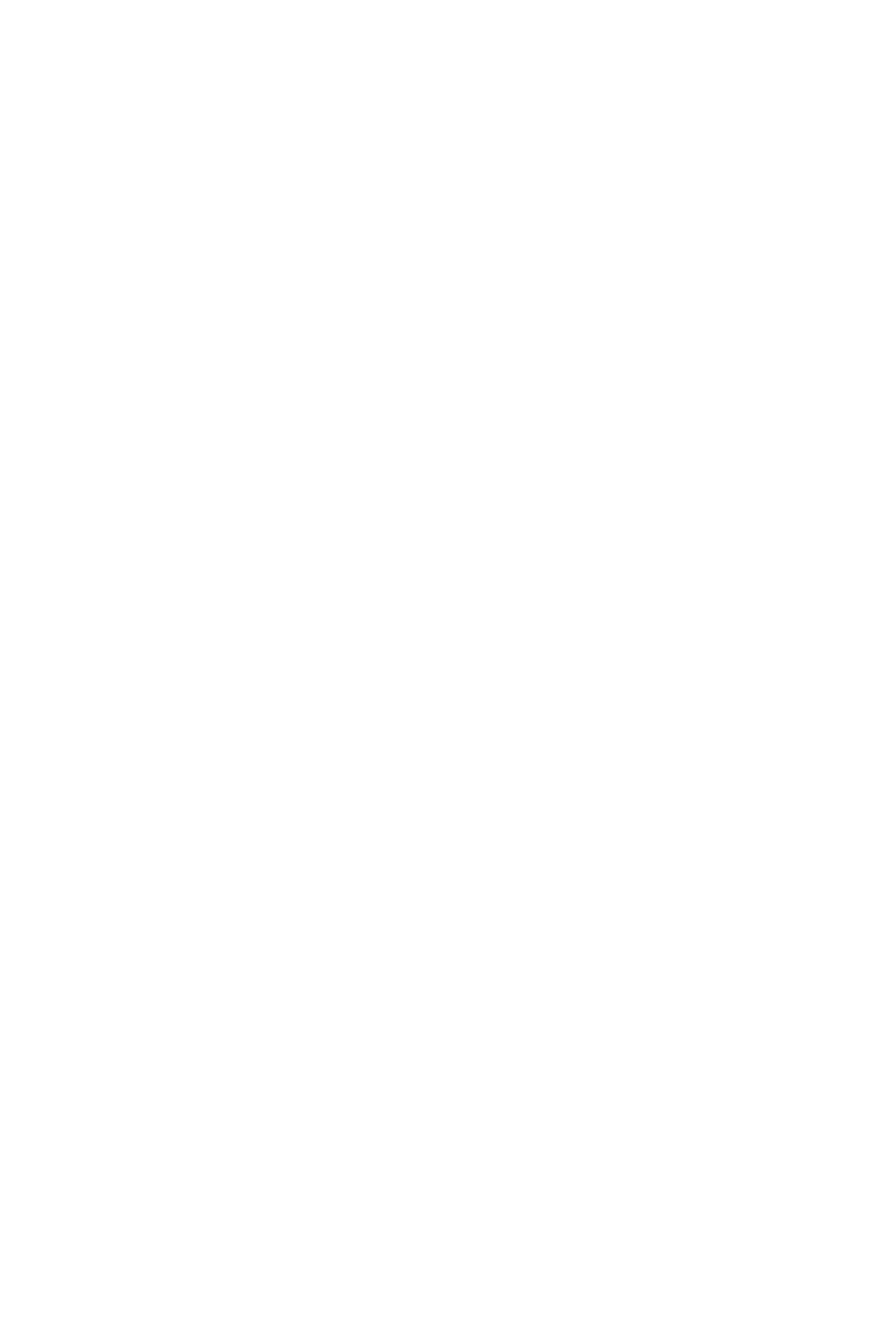
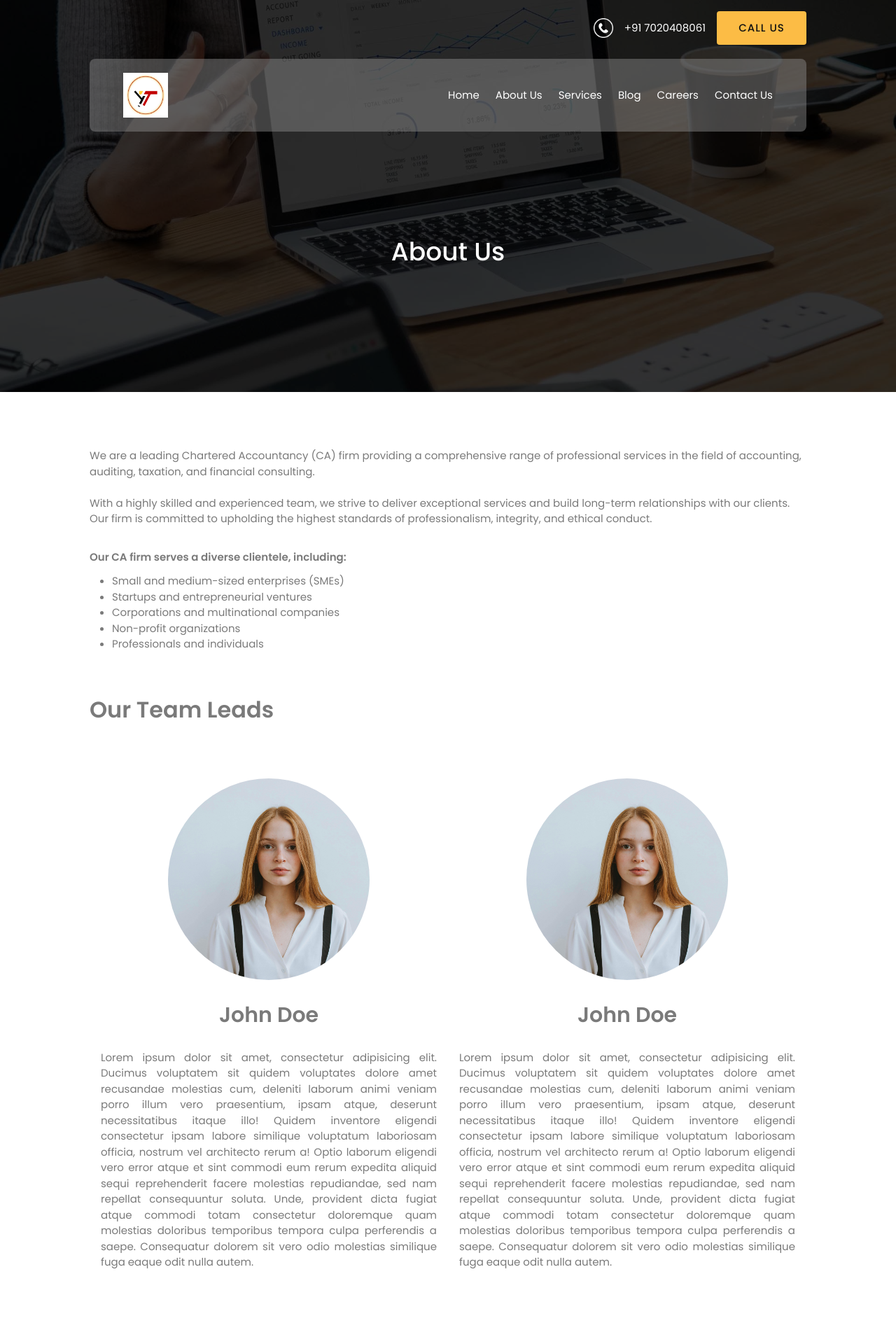
Before and after one commit to TejasAghade/yogeshThubePortfolio, a React (Vite) app: page /about-us in a window 1280 px wide. Shown: the top 1920 px of the page at 70% size. Before the commit the page ends 800 px from the top, so only its background shows below. Built offline with nearby package versions, Linux system fonts and the light colour scheme.

Commit message:
about page

```diff
--- a/src/App.css
+++ b/src/App.css
@@ -8,15 +8,7 @@ body{
   width: 100%;
 }
 
-.hero-section{
-  background: url('./assets/bg.webp');
-  background-position: center;
-  background-repeat: no-repeat;
-  background-size: cover;
-  height: 100vh;
-  width: 100%;
-  margin: 0;
-}
+
 
 .backdrop{
   height: 100%;
--- a/src/App.jsx
+++ b/src/App.jsx
@@ -18,7 +18,7 @@ function App() {
         <HomeFour/>
         <HomeFive/>
         <HomeSix/>
-        <Footer/>
+
       </div>
       <div className="wp-icon">
         <img src="assets/wp.png" alt="not found" />
--- a/src/components/about.jsx
+++ b/src/components/about.jsx
@@ -1,12 +1,72 @@
 import React from 'react'
+import Navbar from './navbar'
+
+import '../styles/css/about.css';
 
 export default function About() {
   return (
     <>
-        <div className='about'>
-
+      <section className='about'>
+        <div className="navbar text-white"><Navbar/></div>
+        <div className="header text-white flex justify-center items-center">
+            <h2 className='z-10 text-4xl font-medium mt-40'>About Us</h2>
         </div>
 
+        <div className="main flex justify-center items-center mt-20 apple-system-font">
+          <div className="wrapper w-4/5">
+            <div className="desc">
+              <p className='font-normal'>We are a leading Chartered Accountancy (CA) firm providing a comprehensive range of professional services in the field of accounting, auditing, taxation, and financial consulting.
+                <br/><br/> With a highly skilled and experienced team, we strive to deliver exceptional services and build long-term relationships with our clients. Our firm is committed to upholding the highest standards of professionalism, integrity, and ethical conduct.</p>
+            </div>
+            <div className="list">
+                <p className='font-semibold mt-8'>Our CA firm serves a diverse clientele, including:</p>
+                <ul className="list-disc ml-8 mt-3 font-normal">
+                  <li>Small and medium-sized enterprises (SMEs)</li>
+                  <li>Startups and entrepreneurial ventures</li>
+                  <li>Corporations and multinational companies</li>
+                  <li>Non-profit organizations</li>
+                  <li>Professionals and individuals</li>
+                </ul>
+            </div>
+
+            <div className="team-leads mt-16">
+              <div className="heading">
+                <h2 className="text-3xl font-semibold" style={{fontSize : '2rem'}}>Our Team Leads</h2>
+              </div>
+              <div className="flex flex-row mt-16">
+                  <div className="one w-1/2 p-4">
+                      <div className="profile flex flex-col items-center">
+                        <div className="w-72 h-72 rounded-full overflow-hidden flex justify-center items-center">
+                          <img src="assets/profile.jpeg" className='' alt="" />
+                        </div>
+                        <div className="name mt-8">
+                          <span className='text-3xl font-semibold'>John Doe</span>
+                        </div>
+                        <div className="info mt-8 text-justify font-normal">
+                          <p>Lorem ipsum dolor sit amet, consectetur adipisicing elit. Ducimus voluptatem sit quidem voluptates dolore amet recusandae molestias cum, deleniti laborum animi veniam porro illum vero praesentium, ipsam atque, deserunt necessitatibus itaque illo! Quidem inventore eligendi consectetur ipsam labore similique voluptatum laboriosam officia, nostrum vel architecto rerum a! Optio laborum eligendi vero error atque et sint commodi eum rerum expedita aliquid sequi reprehenderit facere molestias repudiandae, sed nam repellat consequuntur soluta. Unde, provident dicta fugiat atque commodi totam consectetur doloremque quam molestias doloribus temporibus tempora culpa perferendis a saepe. Consequatur dolorem sit vero odio molestias similique fuga eaque odit nulla autem.</p>
+                        </div>
+                      </div>
+                  </div>
+                  <div className="two w-1/2 p-4">
+                    <div className="profile flex flex-col items-center">
+                        <div className="w-72 h-72 rounded-full overflow-hidden flex justify-center items-center">
+                          <img src="assets/profile.jpeg" className='' alt="" />
+                        </div>
+                        <div className="name mt-8">
+                          <span className='text-3xl font-semibold'>John Doe</span>
+                        </div>
+                        <div className="info mt-8 text-justify font-normal">
+                          <p>Lorem ipsum dolor sit amet, consectetur adipisicing elit. Ducimus voluptatem sit quidem voluptates dolore amet recusandae molestias cum, deleniti laborum animi veniam porro illum vero praesentium, ipsam atque, deserunt necessitatibus itaque illo! Quidem inventore eligendi consectetur ipsam labore similique voluptatum laboriosam officia, nostrum vel architecto rerum a! Optio laborum eligendi vero error atque et sint commodi eum rerum expedita aliquid sequi reprehenderit facere molestias repudiandae, sed nam repellat consequuntur soluta. Unde, provident dicta fugiat atque commodi totam consectetur doloremque quam molestias doloribus temporibus tempora culpa perferendis a saepe. Consequatur dolorem sit vero odio molestias similique fuga eaque odit nulla autem.</p>
+                        </div>
+                      </div>
+                  </div>
+              </div>
+            </div>
+          </div>
+        </div>
+
+      </section>
+       <div className="backdrop-f"></div>
     </>
   )
 }
--- a/src/components/home/fifth-section.jsx
+++ b/src/components/home/fifth-section.jsx
@@ -35,7 +35,7 @@ export default function HomeFive() {
                 }
               </div>
               <div className="view-more flex justify-center items-center mt-4">
-                <button className='uppercase mark-bg outline-none border-none hover:bg-gray-400 tracking-wide hover:text-white'>View More TESTIMONIALS</button>
+                <button className='uppercase mark-bg text-base outline-none border-none hover:bg-gray-400 tracking-wide hover:text-white'>View More TESTIMONIALS</button>
               </div>
             </div>
         </section>
--- /dev/null
+++ b/src/data/about.data.js
@@ -0,0 +1,8 @@
+let aboutData = {
+    desc : `We are a leading Chartered Accountancy (CA) firm providing a comprehensive range of professional services in the field of accounting, auditing, taxation, and financial consulting. <br>
+            With a highly skilled and experienced team, we strive to deliver exceptional services and build long-term relationships with our clients. Our firm is committed to upholding the highest standards of professionalism, integrity, and ethical conduct.`,
+    other : {
+        title : "Our CA firm serves a diverse clientele, including:",
+        list : ["Small and medium-sized enterprises (SMEs)", "Startups and entrepreneurial ventures", "Corporations and multinational companies", "Non-profit organizations", "Professionals and individuals"]
+    }
+}
--- a/src/main.jsx
+++ b/src/main.jsx
@@ -8,6 +8,7 @@ import {
   RouterProvider,
 } from "react-router-dom";
 import About from './components/about.jsx'
+import Footer from './components/footer.jsx'
 
 
 const router = createBrowserRouter([
@@ -25,5 +26,6 @@ const router = createBrowserRouter([
 ReactDOM.createRoot(document.getElementById('root')).render(
   <React.StrictMode>
     <RouterProvider router={router} />
+    <Footer/>
   </React.StrictMode>,
 )
--- a/src/output.css
+++ b/src/output.css
@@ -584,6 +584,10 @@ video {
   z-index: 30;
 }
 
+.z-20{
+  z-index: 20;
+}
+
 .mb-12{
   margin-bottom: 3rem;
 }
@@ -598,6 +602,10 @@ video {
 
 .mt-1{
   margin-top: 0.25rem;
+}
+
+.mt-12{
+  margin-top: 3rem;
 }
 
 .mt-16{
@@ -648,20 +656,16 @@ video {
   margin-top: 2rem;
 }
 
-.mt-10{
-  margin-top: 2.5rem;
-}
-
-.mt-12{
-  margin-top: 3rem;
-}
-
-.ml-10{
-  margin-left: 2.5rem;
+.mt-40{
+  margin-top: 10rem;
 }
 
 .flex{
   display: flex;
+}
+
+.grid{
+  display: grid;
 }
 
 .h-1{
@@ -680,12 +684,24 @@ video {
   height: 100%;
 }
 
+.h-72{
+  height: 18rem;
+}
+
+.w-10{
+  width: 2.5rem;
+}
+
 .w-16{
   width: 4rem;
 }
 
 .w-2\/4{
   width: 50%;
+}
+
+.w-20{
+  width: 5rem;
 }
 
 .w-3\/5{
@@ -724,28 +740,20 @@ video {
   width: 100%;
 }
 
-.w-12{
-  width: 3rem;
+.w-72{
+  width: 18rem;
 }
 
-.w-20{
-  width: 5rem;
-}
-
-.w-1{
-  width: 0.25rem;
-}
-
-.w-8{
-  width: 2rem;
-}
-
-.w-10{
-  width: 2.5rem;
+.w-1\/2{
+  width: 50%;
 }
 
 .list-disc{
   list-style-type: disc;
+}
+
+.grid-flow-col{
+  grid-auto-flow: column;
 }
 
 .flex-row{
@@ -758,10 +766,6 @@ video {
 
 .flex-wrap{
   flex-wrap: wrap;
-}
-
-.items-start{
-  align-items: flex-start;
 }
 
 .items-center{
@@ -784,6 +788,10 @@ video {
   justify-content: space-between;
 }
 
+.gap-1{
+  gap: 0.25rem;
+}
+
 .gap-14{
   gap: 3.5rem;
 }
@@ -800,12 +808,12 @@ video {
   gap: 2rem;
 }
 
-.gap-1{
-  gap: 0.25rem;
+.overflow-hidden{
+  overflow: hidden;
 }
 
-.gap-10{
-  gap: 2.5rem;
+.rounded-full{
+  border-radius: 9999px;
 }
 
 .rounded-lg{
@@ -814,10 +822,6 @@ video {
 
 .rounded-md{
   border-radius: 0.375rem;
-}
-
-.rounded-full{
-  border-radius: 9999px;
 }
 
 .border{
@@ -847,28 +851,12 @@ video {
   background-color: rgb(255 255 255 / var(--tw-bg-opacity));
 }
 
-.bg-gray-400{
-  --tw-bg-opacity: 1;
-  background-color: rgb(156 163 175 / var(--tw-bg-opacity));
+.bg-cover{
+  background-size: cover;
 }
 
-.bg-gray-800{
-  --tw-bg-opacity: 1;
-  background-color: rgb(31 41 55 / var(--tw-bg-opacity));
-}
-
-.bg-gray-300{
-  --tw-bg-opacity: 1;
-  background-color: rgb(209 213 219 / var(--tw-bg-opacity));
-}
-
-.bg-gray-100{
-  --tw-bg-opacity: 1;
-  background-color: rgb(243 244 246 / var(--tw-bg-opacity));
-}
-
-.bg-transparent{
-  background-color: transparent;
+.p-1{
+  padding: 0.25rem;
 }
 
 .p-2{
@@ -887,14 +875,6 @@ video {
   padding: 1.25rem;
 }
 
-.p-20{
-  padding: 5rem;
-}
-
-.p-1{
-  padding: 0.25rem;
-}
-
 .pl-8{
   padding-left: 2rem;
 }
@@ -909,6 +889,10 @@ video {
 
 .text-center{
   text-align: center;
+}
+
+.text-justify{
+  text-align: justify;
 }
 
 .text-3xl{
@@ -941,6 +925,16 @@ video {
   line-height: 1rem;
 }
 
+.text-4xl{
+  font-size: 2.25rem;
+  line-height: 2.5rem;
+}
+
+.text-2xl{
+  font-size: 1.5rem;
+  line-height: 2rem;
+}
+
 .font-extralight{
   font-weight: 200;
 }
@@ -955,6 +949,10 @@ video {
 
 .font-normal{
   font-weight: 400;
+}
+
+.font-semibold{
+  font-weight: 600;
 }
 
 .uppercase{
@@ -972,14 +970,6 @@ video {
 .text-white{
   --tw-text-opacity: 1;
   color: rgb(255 255 255 / var(--tw-text-opacity));
-}
-
-.bg-blend-multiply{
-  background-blend-mode: multiply;
-}
-
-.mix-blend-multiply{
-  mix-blend-mode: multiply;
 }
 
 .outline-none{
--- /dev/null
+++ b/src/styles/css/about.css
@@ -0,0 +1,18 @@
+.about .header{
+    background: url('../../assets/i3.webp');
+    background-repeat: no-repeat;
+    background-size: cover;
+    background-position: 0 -16rem;
+    height: 70vh;
+}
+
+
+.backdrop-f{
+    height: 70vh;
+    width: 100%;
+    position: absolute;
+    z-index: 1;
+    top: 0;
+    background-color: #000000;
+    opacity: 0.8;
+}
--- a/src/styles/css/hero.css
+++ b/src/styles/css/hero.css
@@ -5,6 +5,16 @@
     height: 72%;
     position: relative;
     z-index: 3;
+}
+
+.hero-section{
+    background: url('../../assets/bg.webp');
+    background-position: center;
+    background-repeat: no-repeat;
+    background-size: cover;
+    height: 100vh;
+    width: 100%;
+    margin: 0;
 }
 
 .hero-section .heading .text{
--- a/src/styles/css/navbar.css
+++ b/src/styles/css/navbar.css
@@ -1,7 +1,6 @@
 .navbar-section{
     width: 100%;
-    /* height: 3.5rem; */
-    position: relative;
+    position: absolute;
     top: 1rem;
     display: flex;
     justify-content: center;
```
Also changed, not shown: public/assets/profile.jpeg (added), src/assets/i3.webp (added).
